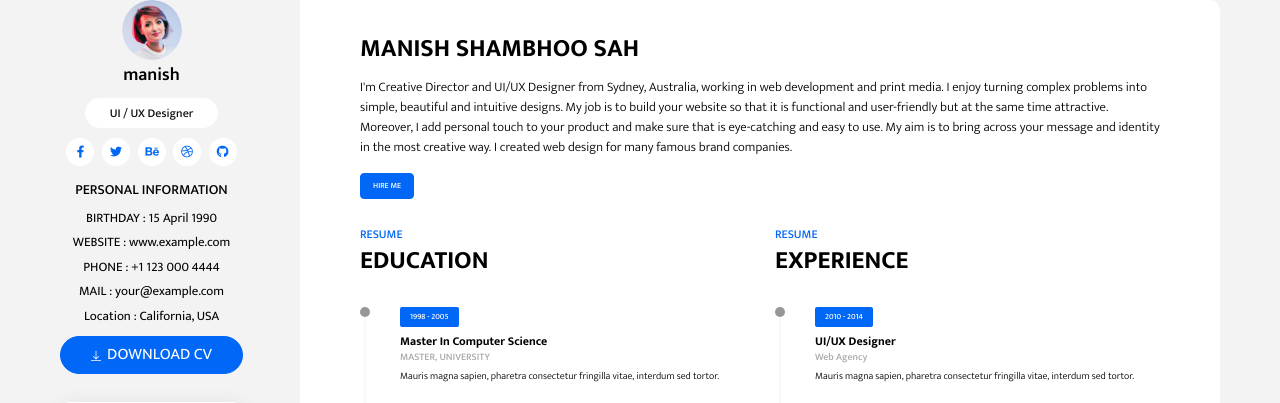
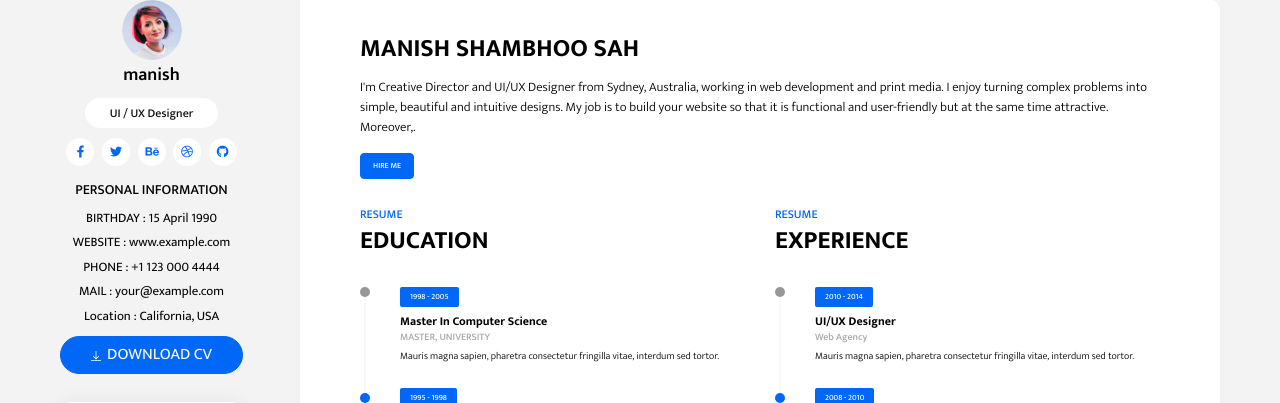
Before and after one commit to Msah30012001/resume, a PHP site: page / in a window 1280 px wide. Shown: the part 87-490 px from the top of the page. Run offline with PHP 8.4, Linux system fonts and the light colour scheme.

Commit message:
Update and rename index.html to index.php

```diff
--- a/index.html
+++ b/index.php
@@ -81,9 +81,7 @@
                 <p>I'm Creative Director and UI/UX Designer from Sydney, Australia, working in web development and print
                     media. I enjoy turning complex problems into simple, beautiful and intuitive designs. My job is to
                     build your website so that it is functional and user-friendly but at the same time attractive.
-                    Moreover, I add personal touch to your product and make sure that is eye-catching and easy to use.
-                    My aim is to bring across your message and identity in the most creative way. I created web design
-                    for many famous brand companies.</p>
+                    Moreover,.</p>
                 <a href="#!" class="btn btn-primary btn-hire-me">HIRE ME</a>
             </section>
             <section class="resume-section">
```
